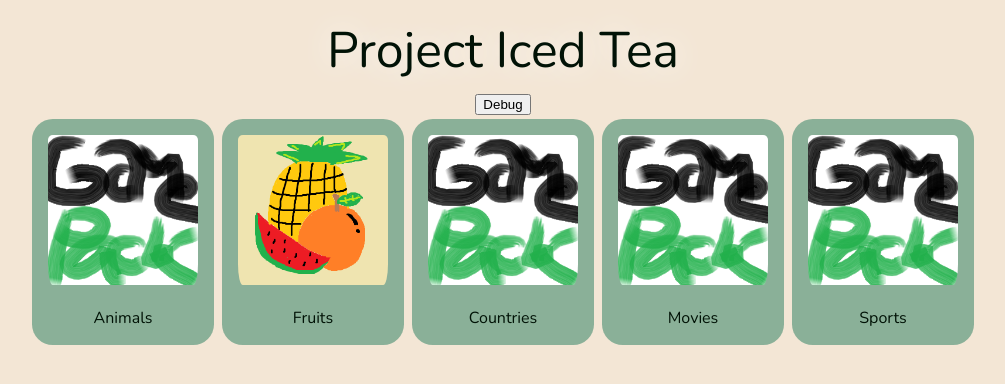
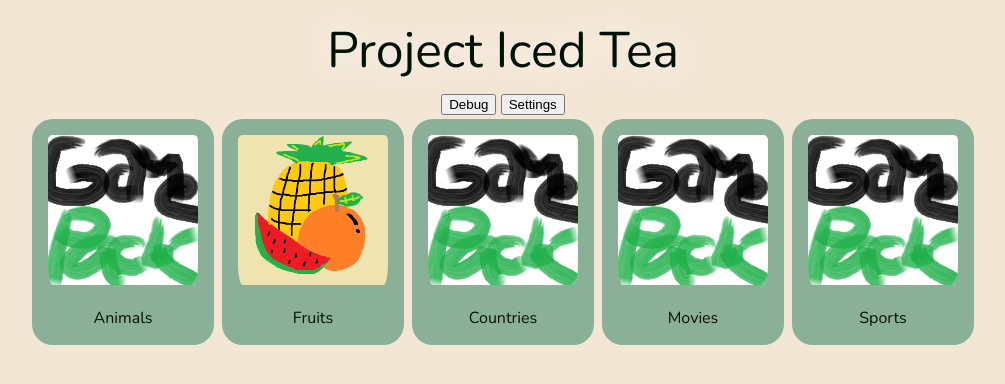
Before and after one commit to CoconutBin/project-iced-tea, a plain HTML site: page index.html in a window 1280 px wide. Shown: the whole page, without its empty margins (137-1142 px from the left). Drawn offline with nearby package versions, Linux system fonts and the light colour scheme.

Commit message:
Added Settings Button

```diff
--- a/index.html
+++ b/index.html
@@ -15,6 +15,7 @@
 <body>
     <p class="titleText">Project Iced Tea</p>
     <a href="debug.html"><button>Debug</button></a>
+    <button>Settings</button>
     <div id="gamePackList"></div>
 </body>
 <script src="./src/js/classes.js"></script>
```
